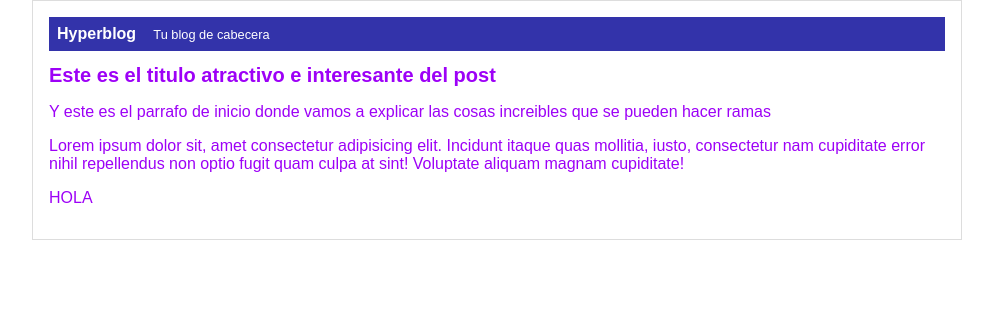
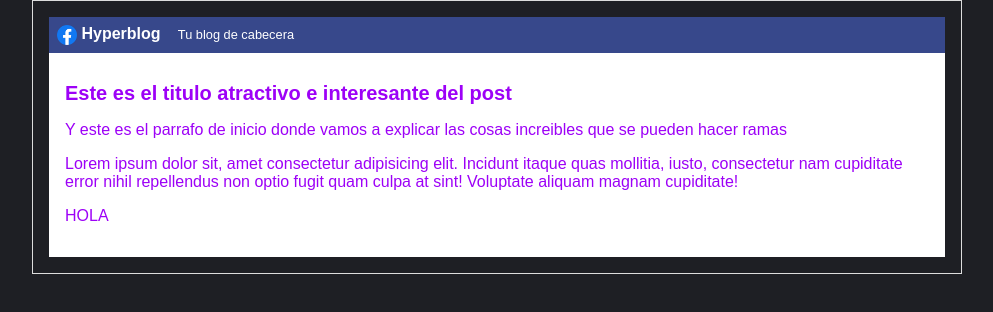
Before and after one commit to JorrgeG/hyperblog, a plain HTML site: page index.html in a window 1280 px wide. Shown: the whole page, without its empty margins (143-1136 px from the left). Drawn offline with Linux system fonts and the light colour scheme.

Commit message:
Color de fondo, logo nuevo y mejor color de header

```diff
--- a/css/estilos.css
+++ b/css/estilos.css
@@ -1,4 +1,5 @@
 body{
+    background: #1e1f24;
     color: rgb(157, 1, 247);
     font-size: 16px;
     margin: 0;
@@ -8,12 +9,17 @@ body{
 }
 
 #cabecera{
-    background: #33A;
+    background: #37488b;
     box-shadow: 0px 2px 20px 0px rgba((0, 0, 0, 0.5), green, blue, alpha);
     color: white;
     font-weight: bold;
     margin: 0;
     padding: 0.5em;
+}
+
+#cabecera #logo{
+    width: 20px;
+    vertical-align: middle;
 }
 
 #cabecera #tagline{
@@ -33,3 +39,8 @@ body{
 #container h1{
     font-size: 20px;
 }
+
+#post{
+    background: white;
+    padding: 1em;
+}
--- a/index.html
+++ b/index.html
@@ -9,6 +9,7 @@
 <body>
     <div id="container">
         <div id=cabecera>
+            <img id="logo" src="img/logoface.png"/>
             Hyperblog <span id="tagline">Tu blog de cabecera</span>
         </div>
         <div id="post">
```
